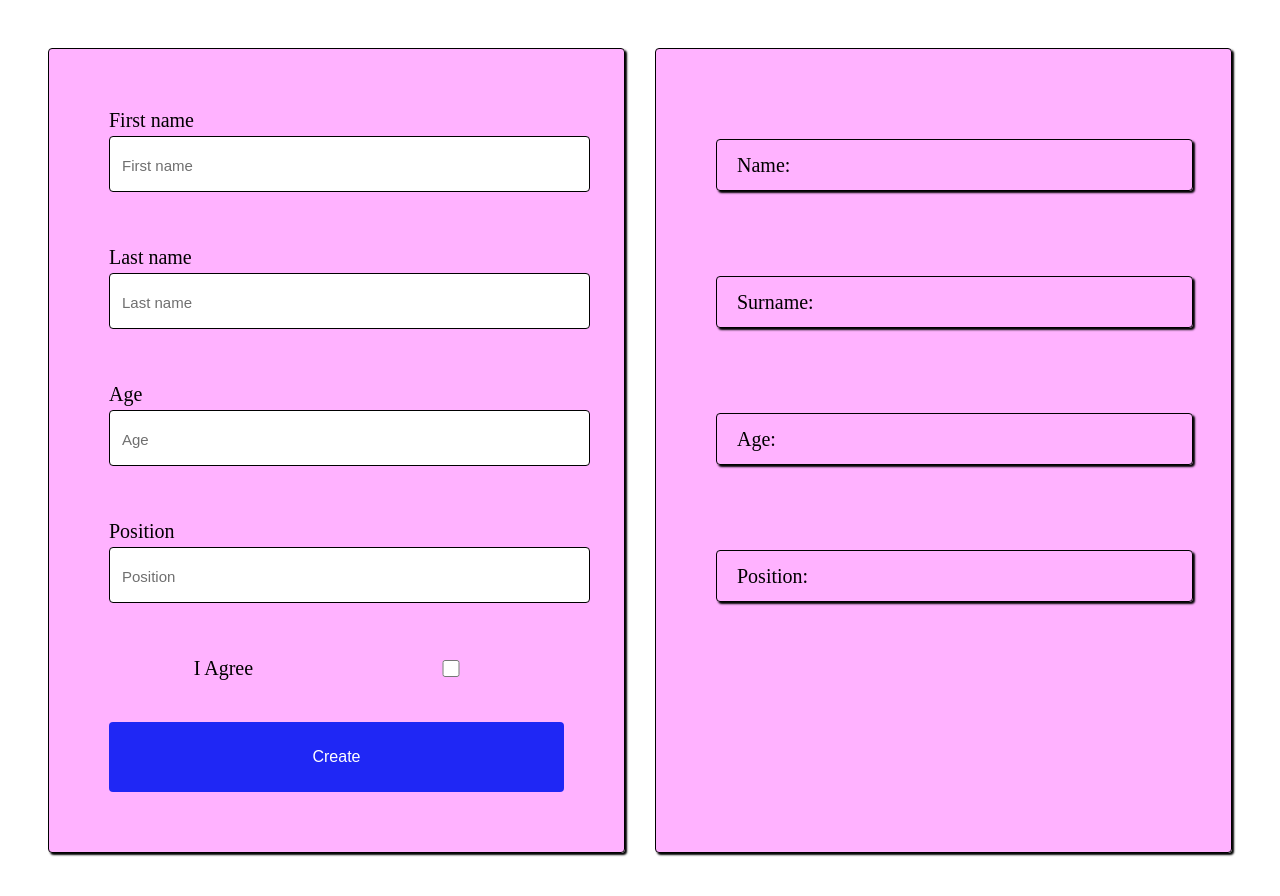
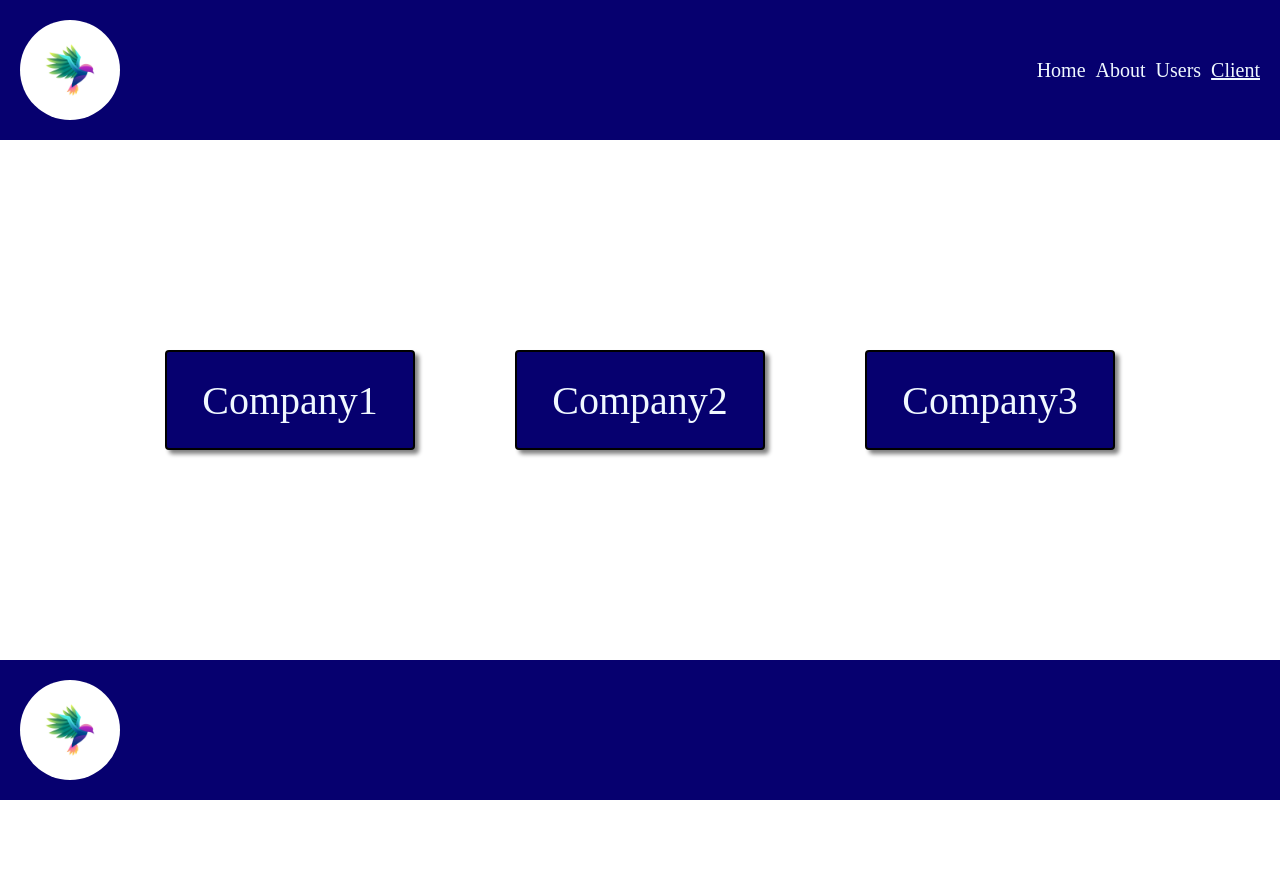
Before and after one commit to SchneiderIrene/TypeScript_fr_pro, a React (Create React App) app: page /client in a window 1280 px wide. Shown: the top 896 px of the page. After the commit the page ends 800 px from the top, so only its background shows below. Built offline with nearby package versions, Linux system fonts and the light colour scheme.

Commit message:
Homework13

```diff
--- a/src/App.tsx
+++ b/src/App.tsx
@@ -5,23 +5,29 @@ import Layout from 'components/Layout/Layout';
 import Home from 'pages/Home/Home';
 import About from 'pages/About/About';
 import Users from 'pages/Users/Users';
+import Client from 'pages/Client/Client';
+import Company1 from 'pages/Client/Company1/Company1';
+import Company2 from 'pages/Client/Company2/Company2';
+import Company3 from 'pages/Client/Company3/Company3';
 
-import Consultation12 from 'consultations/Consultation12/Consultation12';
 
 function App() {
   return (
-    <Consultation12/>
-    // <BrowserRouter>
-    //   <GlobalStyles />
-    //   <Layout>
-    //     <Routes>
-    //       <Route path="/" element={<Home />} />
-    //       <Route path="/about" element={<About />} />
-    //       <Route path="/users" element={<Users />} />
-    //       <Route path="*" element="Page Not Found" />
-    //     </Routes>
-    //   </Layout>
-    // </BrowserRouter>
+    <BrowserRouter>
+      <GlobalStyles />
+      <Layout>
+        <Routes>
+          <Route path="/" element={<Home />} />
+          <Route path="/about" element={<About />} />
+          <Route path="/users" element={<Users />} />
+          <Route path="/client" element={<Client />} />
+          <Route path="/clients/company1" element={<Company1 />} />
+          <Route path="/clients/company2" element={<Company2 />} />
+          <Route path="/clients/company3" element={<Company3 />} />
+          <Route path="*" element="Page Not Found" />
+        </Routes>
+      </Layout>
+    </BrowserRouter>
   );
 }
 
--- a/src/components/Layout/Layout.tsx
+++ b/src/components/Layout/Layout.tsx
@@ -15,7 +15,14 @@ function Layout({ children }: LayoutProps) {
     <LayoutComponent>
       <Header>
         <HeaderLogoContainer>
-          <HeaderLogo />
+          <StyledNavLink
+            to="/"
+            style={({ isActive }) => ({
+              textDecoration: isActive ? 'underline' : 'none',
+            })}
+          >
+            <HeaderLogo />
+          </StyledNavLink>
         </HeaderLogoContainer>
         <NavContainer>
           <StyledNavLink
@@ -42,6 +49,14 @@ function Layout({ children }: LayoutProps) {
           >
             Users
           </StyledNavLink>
+          <StyledNavLink
+            to="/client"
+            style={({ isActive }) => ({
+              textDecoration: isActive ? 'underline' : 'none',
+            })}
+          >
+            Client
+          </StyledNavLink>
         </NavContainer>
       </Header>
       <Main>{children}</Main>
--- /dev/null
+++ b/src/pages/Client/Client.tsx
@@ -0,0 +1,38 @@
+import Company1 from 'pages/Client/Company1/Company1';
+import Company2 from 'pages/Client/Company2/Company2';
+import Company3 from 'pages/Client/Company3/Company3';
+
+import { StyledNavLink, ClientPageContainer } from './styles';
+
+function Client() {
+  return (
+    <ClientPageContainer>
+      <StyledNavLink
+        to="/clients/company1"
+        style={({ isActive }) => ({
+          textDecoration: isActive ? 'underline' : 'none',
+        })}
+      >
+        Company1
+      </StyledNavLink>
+      <StyledNavLink
+        to="/clients/company2"
+        style={({ isActive }) => ({
+          textDecoration: isActive ? 'underline' : 'none',
+        })}
+      >
+        Company2
+      </StyledNavLink>
+      <StyledNavLink
+        to="/clients/company3"
+        style={({ isActive }) => ({
+          textDecoration: isActive ? 'underline' : 'none',
+        })}
+      >
+        Company3
+      </StyledNavLink>
+    </ClientPageContainer>
+  );
+}
+
+export default Client;
--- /dev/null
+++ b/src/pages/Client/Company1/Company1.tsx
@@ -0,0 +1,42 @@
+import Button from 'components/Button/Button';
+import {
+  CompanyContainer,
+  TextCompany,
+  ButtonContainer,
+  CompanyName,
+} from '../styles';
+import { StyledNavLink } from '../../../components/Layout/styles';
+
+function Company1() {
+  return (
+    <CompanyContainer>
+      <CompanyName>Company1</CompanyName>
+      <TextCompany>
+        Lorem ipsum dolor sit amet consectetur adipisicing elit. Ea odio
+        nesciunt doloremque ducimus sit reiciendis ipsum asperiores molestiae
+        est itaque laudantium illum eveniet sequi, error quas assumenda
+        praesentium blanditiis. Soluta maxime rerum nisi sunt assumenda
+        similique dolores possimus velit, alias doloremque aut quia excepturi,
+        nulla officiis laborum inventore voluptatem qui error placeat porro
+        eveniet veniam. Consequuntur distinctio dignissimos reiciendis
+        asperiores ut assumenda cupiditate perferendis doloribus veniam, quis
+        minima odio vero ducimus quas nulla doloremque voluptate laboriosam
+        quod. Earum minus beatae ducimus, suscipit ullam laudantium eveniet
+        perspiciatis. Nemo facilis porro dolor eaque. Dolorum commodi culpa
+        nostrum ab mollitia? Dignissimos, laborum ipsum.
+      </TextCompany>
+      <ButtonContainer>
+        <StyledNavLink
+          to="/client"
+          style={({ isActive }) => ({
+            textDecoration: isActive ? 'underline' : 'none',
+          })}
+        >
+          <Button name="Go back" />
+        </StyledNavLink>
+      </ButtonContainer>
+    </CompanyContainer>
+  );
+}
+
+export default Company1;
--- /dev/null
+++ b/src/pages/Client/Company2/Company2.tsx
@@ -0,0 +1,42 @@
+import Button from 'components/Button/Button';
+import {
+  CompanyContainer,
+  TextCompany,
+  ButtonContainer,
+  CompanyName,
+} from '../styles';
+import { StyledNavLink } from '../../../components/Layout/styles';
+
+function Company2() {
+  return (
+    <CompanyContainer>
+      <CompanyName>Company2</CompanyName>
+      <TextCompany>
+        Lorem ipsum dolor sit amet consectetur adipisicing elit. Ea odio
+        nesciunt doloremque ducimus sit reiciendis ipsum asperiores molestiae
+        est itaque laudantium illum eveniet sequi, error quas assumenda
+        praesentium blanditiis. Soluta maxime rerum nisi sunt assumenda
+        similique dolores possimus velit, alias doloremque aut quia excepturi,
+        nulla officiis laborum inventore voluptatem qui error placeat porro
+        eveniet veniam. Consequuntur distinctio dignissimos reiciendis
+        asperiores ut assumenda cupiditate perferendis doloribus veniam, quis
+        minima odio vero ducimus quas nulla doloremque voluptate laboriosam
+        quod. Earum minus beatae ducimus, suscipit ullam laudantium eveniet
+        perspiciatis. Nemo facilis porro dolor eaque. Dolorum commodi culpa
+        nostrum ab mollitia? Dignissimos, laborum ipsum.
+      </TextCompany>
+      <ButtonContainer>
+        <StyledNavLink
+          to="/client"
+          style={({ isActive }) => ({
+            textDecoration: isActive ? 'underline' : 'none',
+          })}
+        >
+          <Button name="Go back" />
+        </StyledNavLink>
+      </ButtonContainer>
+    </CompanyContainer>
+  );
+}
+
+export default Company2;
--- /dev/null
+++ b/src/pages/Client/Company3/Company3.tsx
@@ -0,0 +1,42 @@
+import Button from 'components/Button/Button';
+import {
+  CompanyContainer,
+  TextCompany,
+  ButtonContainer,
+  CompanyName,
+} from '../styles';
+import { StyledNavLink } from '../../../components/Layout/styles';
+
+function Company3() {
+  return (
+    <CompanyContainer>
+      <CompanyName>Company3</CompanyName>
+      <TextCompany>
+        Lorem ipsum dolor sit amet consectetur adipisicing elit. Ea odio
+        nesciunt doloremque ducimus sit reiciendis ipsum asperiores molestiae
+        est itaque laudantium illum eveniet sequi, error quas assumenda
+        praesentium blanditiis. Soluta maxime rerum nisi sunt assumenda
+        similique dolores possimus velit, alias doloremque aut quia excepturi,
+        nulla officiis laborum inventore voluptatem qui error placeat porro
+        eveniet veniam. Consequuntur distinctio dignissimos reiciendis
+        asperiores ut assumenda cupiditate perferendis doloribus veniam, quis
+        minima odio vero ducimus quas nulla doloremque voluptate laboriosam
+        quod. Earum minus beatae ducimus, suscipit ullam laudantium eveniet
+        perspiciatis. Nemo facilis porro dolor eaque. Dolorum commodi culpa
+        nostrum ab mollitia? Dignissimos, laborum ipsum.
+      </TextCompany>
+      <ButtonContainer>
+        <StyledNavLink
+          to="/client"
+          style={({ isActive }) => ({
+            textDecoration: isActive ? 'underline' : 'none',
+          })}
+        >
+          <Button name="Go back" />
+        </StyledNavLink>
+      </ButtonContainer>
+    </CompanyContainer>
+  );
+}
+
+export default Company3;
--- /dev/null
+++ b/src/pages/Client/styles.ts
@@ -0,0 +1,43 @@
+import styled from '@emotion/styled';
+import { NavLink } from 'react-router-dom';
+
+export const StyledNavLink = styled(NavLink)`
+  width: 250px;
+  height: 100px;
+  display: flex;
+  justify-content: center;
+  align-items: center;
+  font-size: 40px;
+  text-decoration: none;
+  color: aliceblue;
+  border: 2px solid black;
+  border-radius: 4px;
+  box-shadow: 4px 4px 4px gray;
+  background-color: #06006f;
+`;
+export const ClientPageContainer = styled.div`
+  display: flex;
+  justify-content: center;
+  width: 100%;
+  padding: 100px;
+  gap: 100px;
+`;
+export const CompanyContainer = styled.div`
+  display: flex;
+  flex-direction: column;
+  align-items: center;
+  gap: 60px;
+  padding: 100px;
+`;
+export const TextCompany = styled.p`
+  font-size: 30px;
+`;
+
+export const ButtonContainer = styled.div`
+  width: 350px;
+`;
+
+export const CompanyName = styled.h2`
+font-size: 36px;
+font-weight: bold;
+`
```
